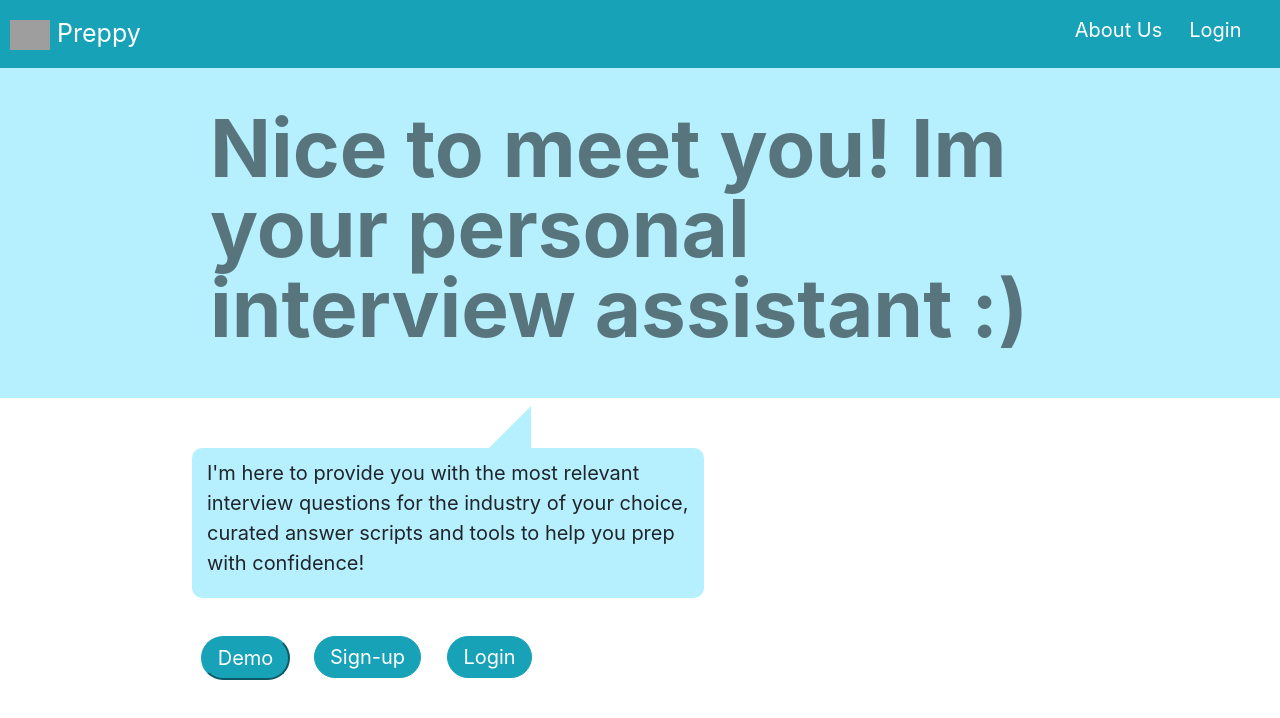
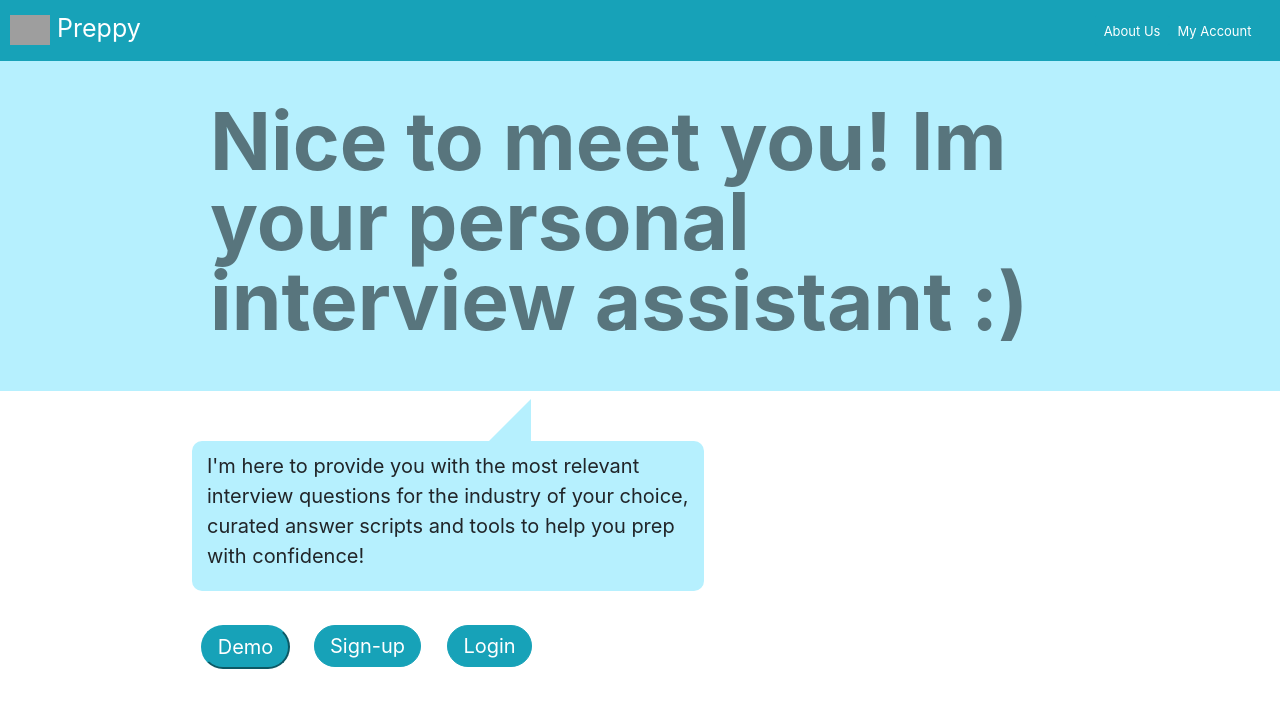
Before and after one commit to stanleysh/interview_preppy, a React (Create React App) app: page / in a window 1280 px wide. Shown: the top 718 px of the page. Built offline with nearby package versions, Linux system fonts and the light colour scheme; grey boxes are pictures that could not be loaded.

Commit message:
fixed dropdown menu bug

```diff
--- a/public/index.html
+++ b/public/index.html
@@ -25,7 +25,9 @@
       Learn how to configure a non-root public URL by running `npm run build`.
     -->
     <link rel="stylesheet" href="https://maxcdn.bootstrapcdn.com/bootstrap/3.3.7/css/bootstrap.min.css" integrity="sha384-BVYiiSIFeK1dGmJRAkycuHAHRg32OmUcww7on3RYdg4Va+PmSTsz/K68vbdEjh4u" crossorigin="anonymous">
-
+    <script src="https://code.jquery.com/jquery-3.3.1.slim.min.js" integrity="sha384-q8i/X+965DzO0rT7abK41JStQIAqVgRVzpbzo5smXKp4YfRvH+8abtTE1Pi6jizo" crossorigin="anonymous"></script>
+    <script src="https://cdnjs.cloudflare.com/ajax/libs/popper.js/1.14.7/umd/popper.min.js" integrity="sha384-UO2eT0CpHqdSJQ6hJty5KVphtPhzWj9WO1clHTMGa3JDZwrnQq4sF86dIHNDz0W1" crossorigin="anonymous"></script>
+    <script src="https://stackpath.bootstrapcdn.com/bootstrap/4.3.1/js/bootstrap.min.js" integrity="sha384-JjSmVgyd0p3pXB1rRibZUAYoIIy6OrQ6VrjIEaFf/nJGzIxFDsf4x0xIM+B07jRM" crossorigin="anonymous"></script>
     <title>Preppy</title>
   </head>
   <body>
--- a/src/components/NavBar/NavBar.css
+++ b/src/components/NavBar/NavBar.css
@@ -1,15 +1,14 @@
 .App-header {
   font-size: 25px;
   background-color: #17a2b8;
-  padding-top: 10px;
   color: white;
   display: grid;
-  grid-template-columns: 1fr 1fr;
+  grid-template-columns: 83% 1fr 1fr;
 }
 
 .Logo {
   justify-self: start;
-  margin: 5px 10px;
+  margin: 10px 10px 3px 10px;
   align-self: center;
 }
 
@@ -22,17 +21,22 @@
 }
 
 .nav-buttons {
-  margin-right: 10px;
-  font-size: 20px;
-  margin-bottom: 10px;
+  font-size: 13px;
   float: left;
+  align-self: center;
+  padding-right: 7.5px;
+  padding-top: 6px;
 }
 
-.right-info {
+.about-info {
+  justify-self: end;
+  align-self: center;
+}
+
+.account-info {
   justify-self: end;
   margin-right: 20px;
-  font-size: 20px;
-  float: left;
+  align-self: center;
 }
 
 .logo-holder {
@@ -44,3 +48,11 @@
   text-decoration: none;
   color: white;
 }
+
+.dropdown-item {
+  font-size: 13px;
+}
+
+.dropdown-toggle:after {
+  content: none;
+}
--- a/src/components/NavBar/NavBar.jsx
+++ b/src/components/NavBar/NavBar.jsx
@@ -25,12 +25,18 @@ function NavBar(props) {
         <div className='Logo'>
             <Link to="/" className="logo-holder"><p><img src="https://cdn.auth0.com/blog/react-js/react.png" alt="logo" width="40px"/> Preppy</p></Link>
         </div>
-        <div className='right-info'>
+        <div className='about-info'>
             <Link to='/about'><Button variant="info" className="nav-buttons">About Us</Button></Link>
-            {/* '/signup' */}
-            {/* '/signup' */}
-
-            <Link to='/login'><Button variant="info" className="nav-buttons">Login</Button></Link>
+        </div>
+        <div className='account-info btn-group'>
+            <button type="button" class="btn btn-info dropdown-toggle nav-buttons" data-toggle="dropdown" aria-haspopup="true" aria-expanded="false">
+                My Account
+            </button>
+            <div className="dropdown-menu">
+                <a className="dropdown-item" href="/signup">Signup</a>
+                <div class="dropdown-divider"></div>
+                <a className="dropdown-item" href="/login">Login</a>
+            </div>
         </div>
     </div>
     )
--- a/src/pages/welcome/WelcomePage.css
+++ b/src/pages/welcome/WelcomePage.css
@@ -97,12 +97,28 @@
     justify-self: start;
 }
 
-.fade-in {
+.fade-in-1 {
+	opacity: 1;
+	animation-name: fadeInOpacity;
+	animation-iteration-count: 1;
+	animation-timing-function: ease-in;
+	animation-duration: 1s;
+}
+
+.fade-in-2 {
 	opacity: 1;
 	animation-name: fadeInOpacity;
 	animation-iteration-count: 1;
 	animation-timing-function: ease-in;
 	animation-duration: 2s;
+}
+
+.fade-in-3 {
+	opacity: 1;
+	animation-name: fadeInOpacity;
+	animation-iteration-count: 1;
+	animation-timing-function: ease-in;
+	animation-duration: 3s;
 }
 
 @keyframes fadeInOpacity {
--- a/src/pages/welcome/WelcomePage.jsx
+++ b/src/pages/welcome/WelcomePage.jsx
@@ -22,16 +22,16 @@ const WelcomePage = (props) => {
 
     return (
         <>
-            <div className="welcome-banner">
+            <div className="welcome-banner fade-in-1">
                 <p>Nice to meet you! Im your personal interview assistant :{")"}</p>
             </div>
-            <div className="welcome-message">
+            <div className="welcome-message fade-in-2">
                 <p>I'm here to provide you with the most relevant interview questions for the industry of your choice, curated answer scripts and tools to help you prep with confidence!</p>
             </div>
-            <div className="welcome-bar">
-                <Link to='/demo'><button className="welcome-btn fade-in">Demo</button></Link>
-                <Link to='/signup'><Button variant="outline-info welcome-btn fade-in">Sign-up</Button></Link>
-                <Link to='/login'><Button variant="outline-info welcome-btn fade-in">Login</Button></Link>
+            <div className="welcome-bar fade-in-3">
+                <Link to='/demo'><button className="welcome-btn">Demo</button></Link>
+                <Link to='/signup'><Button variant="outline-info welcome-btn">Sign-up</Button></Link>
+                <Link to='/login'><Button variant="outline-info welcome-btn">Login</Button></Link>
             </div>
         </>
     )
```
